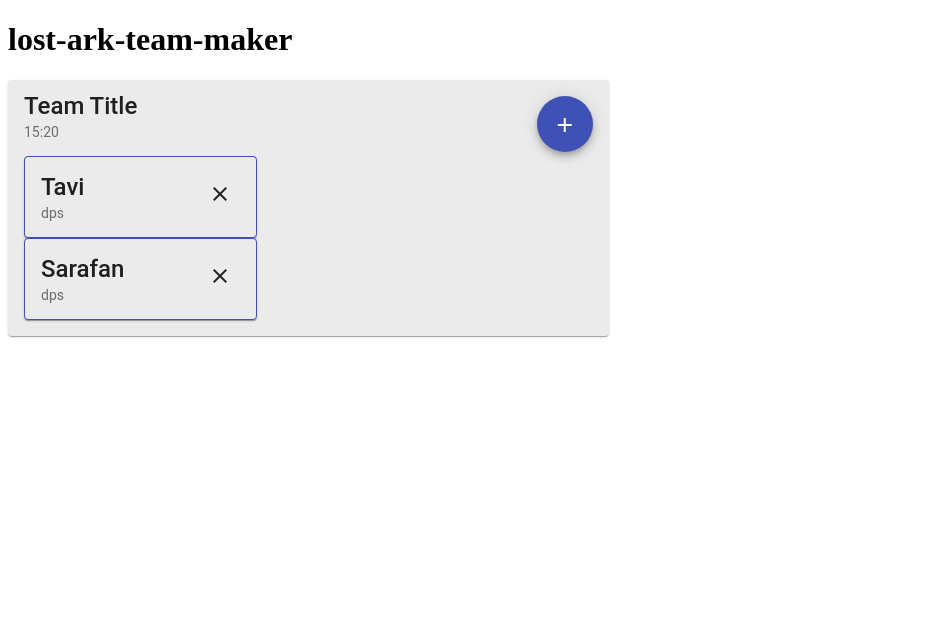
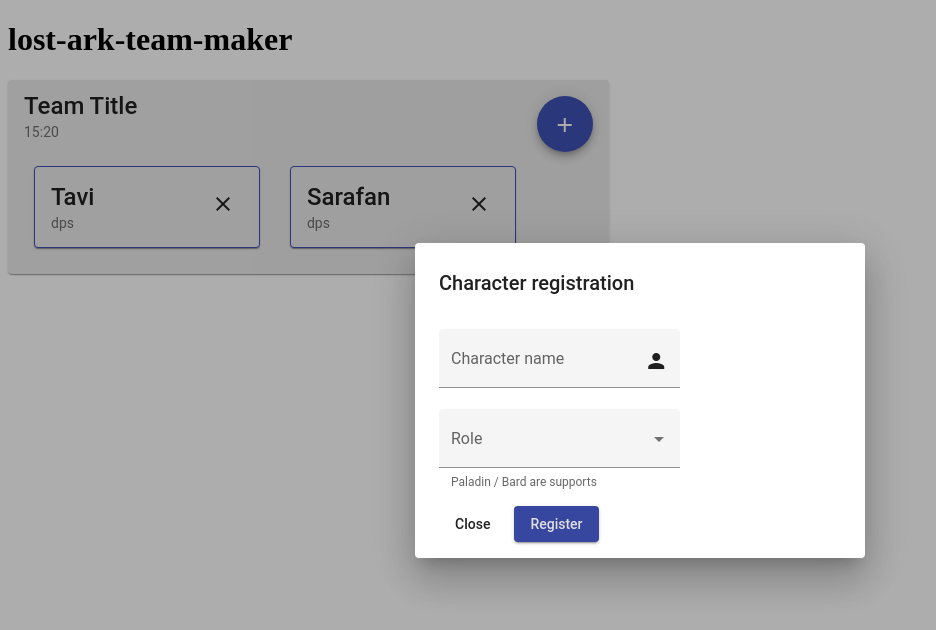
Before and after one commit to xTavi/lost-ark-team-maker, an Angular app: page / in a window 1280 px wide. Both pictures are taken after a click on the button "add". Shown: the top 630 px of the page, without its empty margins (0-936 px from the left). Built offline with nearby package versions, Linux system fonts and the light colour scheme.

Commit message:
Added snack bar, validation, adding team mebers, maximum team limit of 8, added grid and special colors for supports

```diff
--- /dev/null
+++ b/src/app/team/team-member-create.component.dialog.html
@@ -0,0 +1,28 @@
+<h1 mat-dialog-title style="margin-bottom: 30px">Character registration</h1>
+<div mat-dialog-content>
+  <mat-form-field appearance="fill" class="form">
+    <mat-label>Character name</mat-label>
+    <mat-icon matSuffix>person</mat-icon>
+    <input matInput [(ngModel)]="data.name" placeholder="I join with this" />
+  </mat-form-field>
+
+  <mat-form-field appearance="fill" class="form">
+    <mat-label>Role</mat-label>
+    <mat-select [(ngModel)]="data.role">
+      <mat-option value="Dps">Dps</mat-option>
+      <mat-option value="Support">Support</mat-option>
+    </mat-select>
+    <mat-hint align="start">Paladin / Bard are supports</mat-hint>
+  </mat-form-field>
+</div>
+<div mat-dialog-actions>
+  <button mat-button (click)="onNoClick()">Close</button>
+  <button
+    mat-raised-button
+    color="primary"
+    [mat-dialog-close]="data"
+    cdkFocusInitial
+  >
+    Register
+  </button>
+</div>
--- a/src/app/team/team-member/team-member.component.html
+++ b/src/app/team/team-member/team-member.component.html
@@ -1,5 +1,5 @@
 <mat-card
-  [style.background-color]="member.role == 'support' ? 'red' : '#ebebeb'"
+  [style.background-color]="member.role == 'Support' ? 'red' : '#ebebeb'"
   class="team-member"
 >
   <mat-card-title
--- a/src/app/team/team-member/team-member.component.scss
+++ b/src/app/team/team-member/team-member.component.scss
@@ -1,5 +1,6 @@
 .team-member {
-  width: 35%;
+  width: 75%;
+  margin: 10px;
   border: 1px solid #3f51b5;
 }
 
--- a/src/app/team/team.component.html
+++ b/src/app/team/team.component.html
@@ -4,12 +4,13 @@
     color="primary"
     aria-label="Add a new member"
     class="add-member-button"
+    (click)="openDialog()"
   >
     <mat-icon>add</mat-icon>
   </button>
   <mat-card-title>{{ teamTitle }}</mat-card-title>
   <mat-card-subtitle>{{ eventSheduledTime }}</mat-card-subtitle>
-  <mat-card-content>
+  <mat-card-content class="team-members">
     <app-team-member
       *ngFor="let member of members"
       [member]="member"
--- a/src/app/team/team.component.scss
+++ b/src/app/team/team.component.scss
@@ -7,3 +7,9 @@
 .add-member-button {
   float: right;
 }
+
+.team-members {
+  width: 100%;
+  display: grid;
+  grid-template-columns: 45% 45%;
+}
--- a/src/app/team/team.component.ts
+++ b/src/app/team/team.component.ts
@@ -1,17 +1,18 @@
-import { Component, Input, OnInit } from '@angular/core';
+import { Component, Inject, Input } from '@angular/core';
 import {
-  CdkDragDrop,
-  moveItemInArray,
-  transferArrayItem,
-} from '@angular/cdk/drag-drop';
+  MatDialog,
+  MatDialogRef,
+  MAT_DIALOG_DATA,
+} from '@angular/material/dialog';
 import { TeamMember } from './team-member/types/team-member.type';
+import { MatSnackBar } from '@angular/material/snack-bar';
 
 @Component({
   selector: 'app-team',
   templateUrl: './team.component.html',
   styleUrls: ['./team.component.scss'],
 })
-export class TeamComponent implements OnInit {
+export class TeamComponent {
   @Input() teamTitle: string = 'Team Title';
   @Input() eventSheduledTime: string = '15:20';
   public members: Array<TeamMember> = [
@@ -19,11 +20,70 @@ export class TeamComponent implements OnInit {
     { name: 'Sarafan', role: 'dps' },
   ];
 
-  constructor() {}
+  constructor(public dialog: MatDialog, private _snackBar: MatSnackBar) {}
 
-  ngOnInit(): void {}
+  openDialog(): void {
+    const newTeamMember: TeamMember = { name: '', role: '' };
+    const dialogRef = this.dialog.open(TeamMemberCreateDialogComponent, {
+      width: '450px',
+      data: newTeamMember,
+    });
+
+    dialogRef.afterClosed().subscribe((result: TeamMember) => {
+      if (!this.isTeamMemberValid(result)) return;
+      this.addTeamMemberToTeam(result);
+    });
+  }
+
+  private isTeamMemberValid(teamMember: TeamMember): boolean {
+    if (teamMember.name.length < 3) {
+      this._snackBar.open('Registration failed! Name is invalid', 'Close', {
+        duration: 3000,
+      });
+      return false;
+    }
+
+    if (teamMember.role != 'Dps' && teamMember.role != 'Support') {
+      this._snackBar.open('Registration failed! Role is invalid', 'Close', {
+        duration: 3000,
+      });
+      return false;
+    }
+
+    if (this.members.length >= 8) {
+      this._snackBar.open('A team can have maximum 8 players', 'Close', {
+        duration: 3000,
+      });
+      return false;
+    }
+
+    this._snackBar.open('Player registered', 'Ok', {
+      duration: 3000,
+    });
+    return true;
+  }
+
+  private addTeamMemberToTeam(teamMember: TeamMember) {
+    this.members.push(teamMember);
+  }
 
   public handleDeleteEvent($event: any) {
     this.members = this.members.filter((teamMember) => teamMember != $event);
   }
 }
+
+@Component({
+  selector: 'TeamMemberCreateDialogComponent',
+  templateUrl: './team-member-create.component.dialog.html',
+  styles: ['.form { width: 60% }'],
+})
+export class TeamMemberCreateDialogComponent {
+  constructor(
+    public dialogRef: MatDialogRef<TeamMemberCreateDialogComponent>,
+    @Inject(MAT_DIALOG_DATA) public data: TeamMember
+  ) {}
+
+  onNoClick(): void {
+    this.dialogRef.close();
+  }
+}
```
Also changed, not shown: src/app/app.module.ts (+21 -3 lines).
